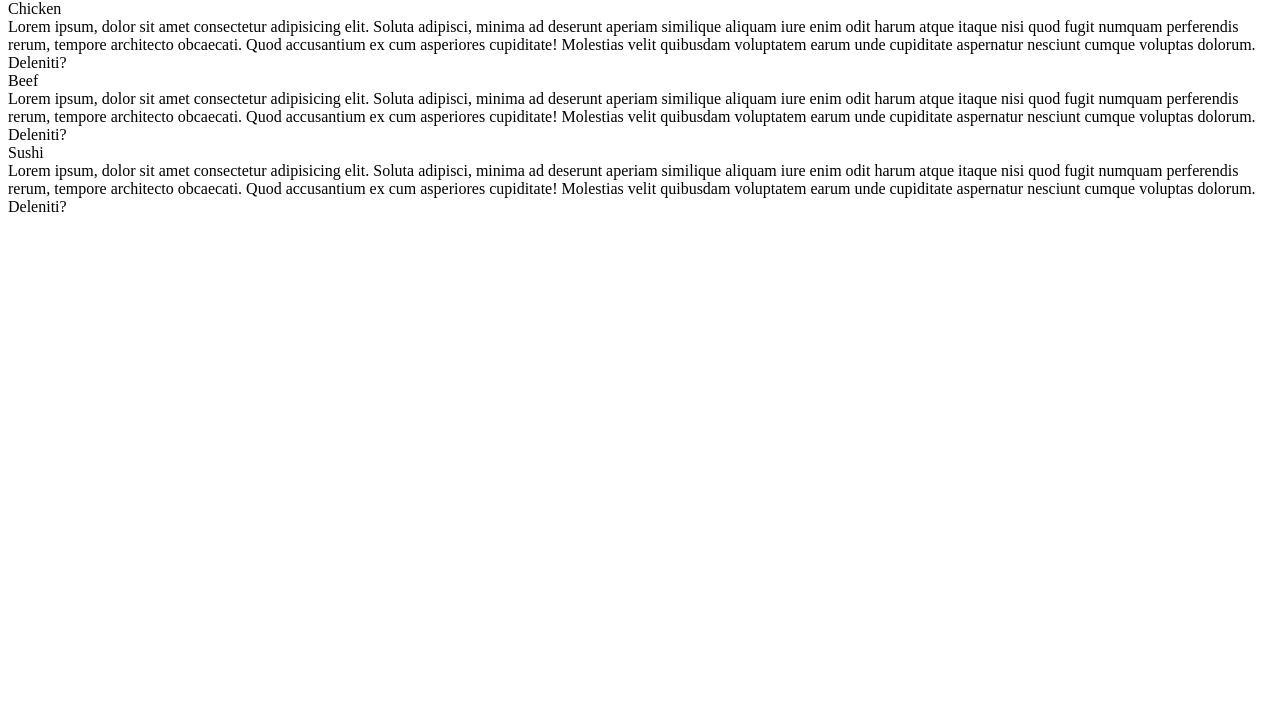
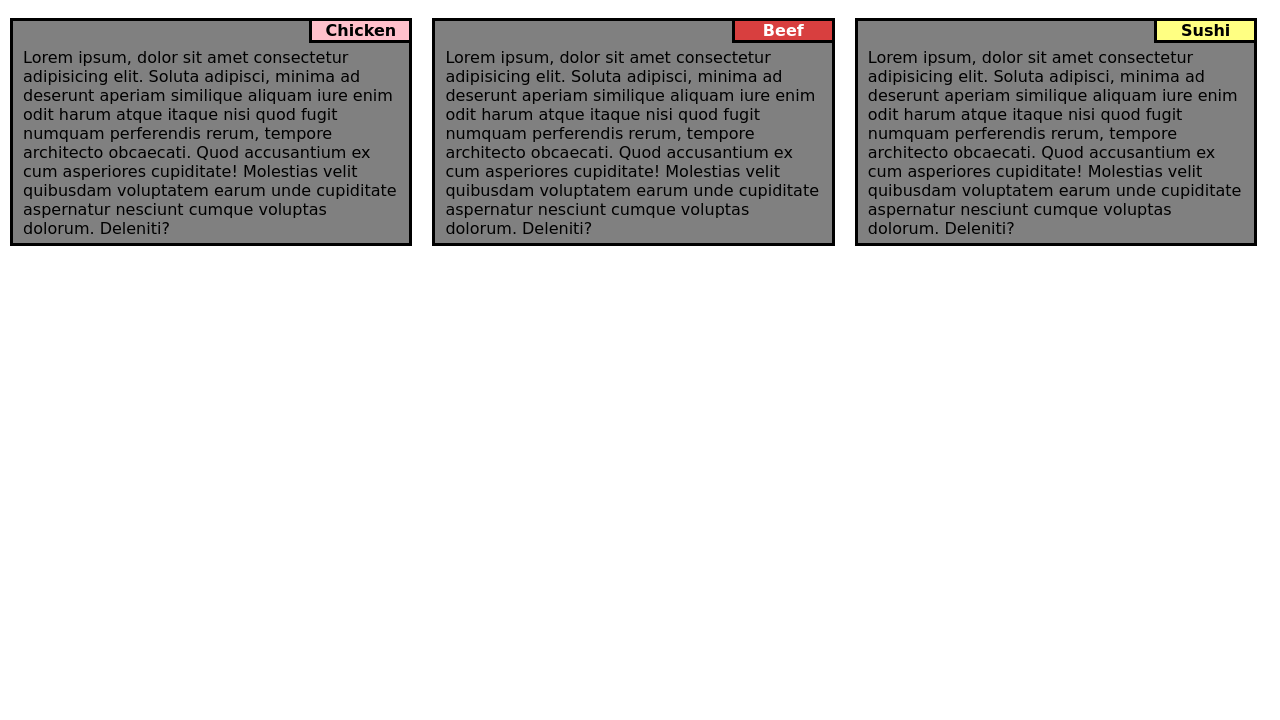
Before and after one commit to paras-verma/coursera-test, a plain HTML site: page site/index.html in a window 1280 px wide. Shown: the part 80-800 px from the top of the page. Drawn offline with Linux system fonts and the light colour scheme; the site is published under a folder, as on GitHub Pages, so addresses that start at the root find nothing.

Commit message:
Modified index.html for css

```diff
--- a/site/index.html
+++ b/site/index.html
@@ -3,8 +3,8 @@
 <head>
     <meta charset="UTF-8">
     <meta name="viewport" content="width=device-width, initial-scale=1.0">
-    <link rel="stylesheet" href="/css/style.css">
-    <link rel="stylesheet" href="/css/mqueries.css">
+    <link rel="stylesheet" href="css/style.css">
+    <link rel="stylesheet" href="css/mqueries.css">
     <title>My first site</title>
 </head>
 <body>
```
